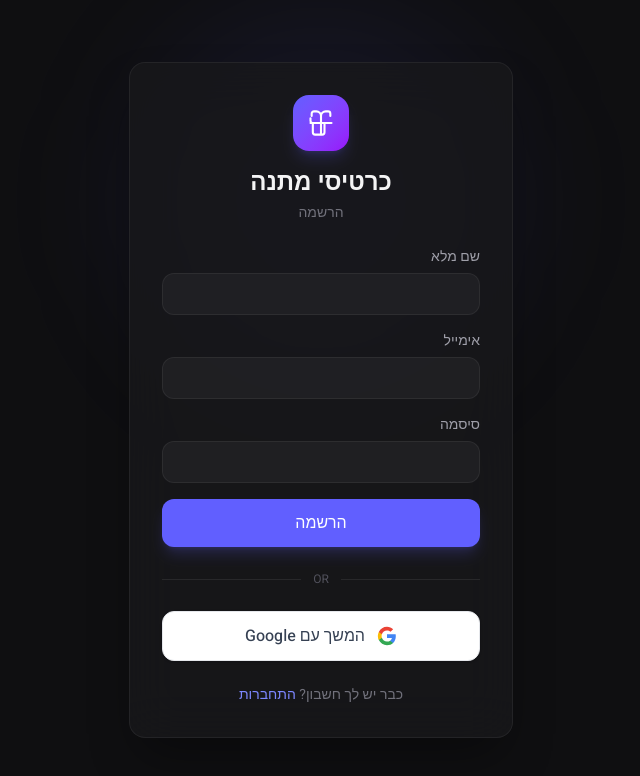
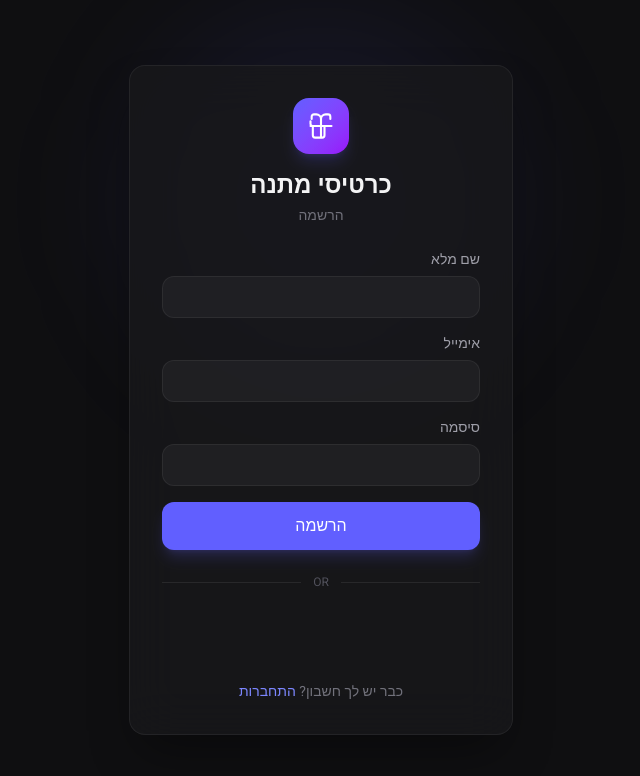
Before and after one commit to NitzEs/GiftCards-App, a Next.js app: page /register in a window 1280 px wide. Shown: the top 776 px of the page, without its empty margins (350-990 px from the left). Built offline with nearby package versions, Linux system fonts and the light colour scheme; no server answers.

Commit message:
fix: switch back to GIS renderButton — opens directly to accounts.google.com like other working sites

```diff
--- a/src/components/auth/GoogleSignInButton.tsx
+++ b/src/components/auth/GoogleSignInButton.tsx
@@ -1,51 +1,76 @@
 'use client';
 
-import { useState } from 'react';
+import { useEffect, useRef, useState } from 'react';
 import { useAuth } from '@/context/AuthContext';
 
+const CLIENT_ID = process.env.NEXT_PUBLIC_GOOGLE_CLIENT_ID!;
+
+declare global {
+  interface Window {
+    google?: {
+      accounts: {
+        id: {
+          initialize: (config: {
+            client_id: string;
+            callback: (r: { credential: string }) => void;
+            auto_select?: boolean;
+          }) => void;
+          renderButton: (el: HTMLElement, config: object) => void;
+        };
+      };
+    };
+  }
+}
+
 export function GoogleSignInButton() {
-  const { signInWithGoogle } = useAuth();
-  const [loading, setLoading] = useState(false);
+  const { signInWithGoogleToken } = useAuth();
+  const containerRef = useRef<HTMLDivElement>(null);
   const [error, setError] = useState('');
 
-  async function handleClick() {
-    setError('');
-    setLoading(true);
-    try {
-      await signInWithGoogle();
-    } catch (err: unknown) {
-      const code = (err as { code?: string })?.code;
-      if (code === 'auth/popup-closed-by-user' || code === 'auth/cancelled-popup-request') {
-        // User closed popup — ignore silently
-      } else if (code === 'auth/popup-blocked') {
-        setError('הדפדפן חסם את החלון — אפשר חלונות קופצים ונסה שוב');
-      } else {
-        setError('שגיאה בהתחברות עם גוגל — נסה שוב');
-      }
-    } finally {
-      setLoading(false);
+  useEffect(() => {
+    function initGIS() {
+      if (!window.google?.accounts?.id || !containerRef.current) return;
+
+      window.google.accounts.id.initialize({
+        client_id: CLIENT_ID,
+        auto_select: false,
+        callback: async (response: { credential: string }) => {
+          setError('');
+          try {
+            await signInWithGoogleToken(response.credential);
+          } catch {
+            setError('שגיאה בהתחברות — נסה שוב');
+          }
+        },
+      });
+
+      window.google.accounts.id.renderButton(containerRef.current, {
+        type: 'standard',
+        theme: 'filled_black',
+        size: 'large',
+        text: 'continue_with',
+        shape: 'pill',
+        width: Math.min(containerRef.current.offsetWidth || 320, 400),
+        logo_alignment: 'left',
+      });
     }
-  }
+
+    if (window.google?.accounts?.id) {
+      initGIS();
+      return;
+    }
+
+    const script = document.createElement('script');
+    script.src = 'https://accounts.google.com/gsi/client';
+    script.async = true;
+    script.defer = true;
+    script.onload = initGIS;
+    document.head.appendChild(script);
+  }, [signInWithGoogleToken]);
 
   return (
-    <div className="flex flex-col gap-2">
-      <button
-        onClick={handleClick}
-        disabled={loading}
-        className="w-full flex items-center justify-center gap-3 bg-white hover:bg-gray-50 active:bg-gray-100 text-gray-700 font-medium rounded-xl px-4 py-3 transition border border-gray-200 shadow-sm disabled:opacity-60 disabled:cursor-not-allowed"
-      >
-        {loading ? (
-          <div className="w-5 h-5 rounded-full border-2 border-gray-300 border-t-gray-600 animate-spin" />
-        ) : (
-          <svg className="w-5 h-5 shrink-0" viewBox="0 0 24 24">
-            <path fill="#4285F4" d="M22.56 12.25c0-.78-.07-1.53-.2-2.25H12v4.26h5.92c-.26 1.37-1.04 2.53-2.21 3.31v2.77h3.57c2.08-1.92 3.28-4.74 3.28-8.09z"/>
-            <path fill="#34A853" d="M12 23c2.97 0 5.46-.98 7.28-2.66l-3.57-2.77c-.98.66-2.23 1.06-3.71 1.06-2.86 0-5.29-1.93-6.16-4.53H2.18v2.84C3.99 20.53 7.7 23 12 23z"/>
-            <path fill="#FBBC05" d="M5.84 14.09c-.22-.66-.35-1.36-.35-2.09s.13-1.43.35-2.09V7.07H2.18C1.43 8.55 1 10.22 1 12s.43 3.45 1.18 4.93l3.66-2.84z"/>
-            <path fill="#EA4335" d="M12 5.38c1.62 0 3.06.56 4.21 1.64l3.15-3.15C17.45 2.09 14.97 1 12 1 7.7 1 3.99 3.47 2.18 7.07l3.66 2.84c.87-2.6 3.3-4.53 6.16-4.53z"/>
-          </svg>
-        )}
-        <span>{loading ? 'מתחבר...' : 'המשך עם Google'}</span>
-      </button>
+    <div className="flex flex-col gap-2 w-full">
+      <div ref={containerRef} className="w-full flex justify-center min-h-[44px]" />
       {error && <p className="text-xs text-red-400 text-center">{error}</p>}
     </div>
   );
```
